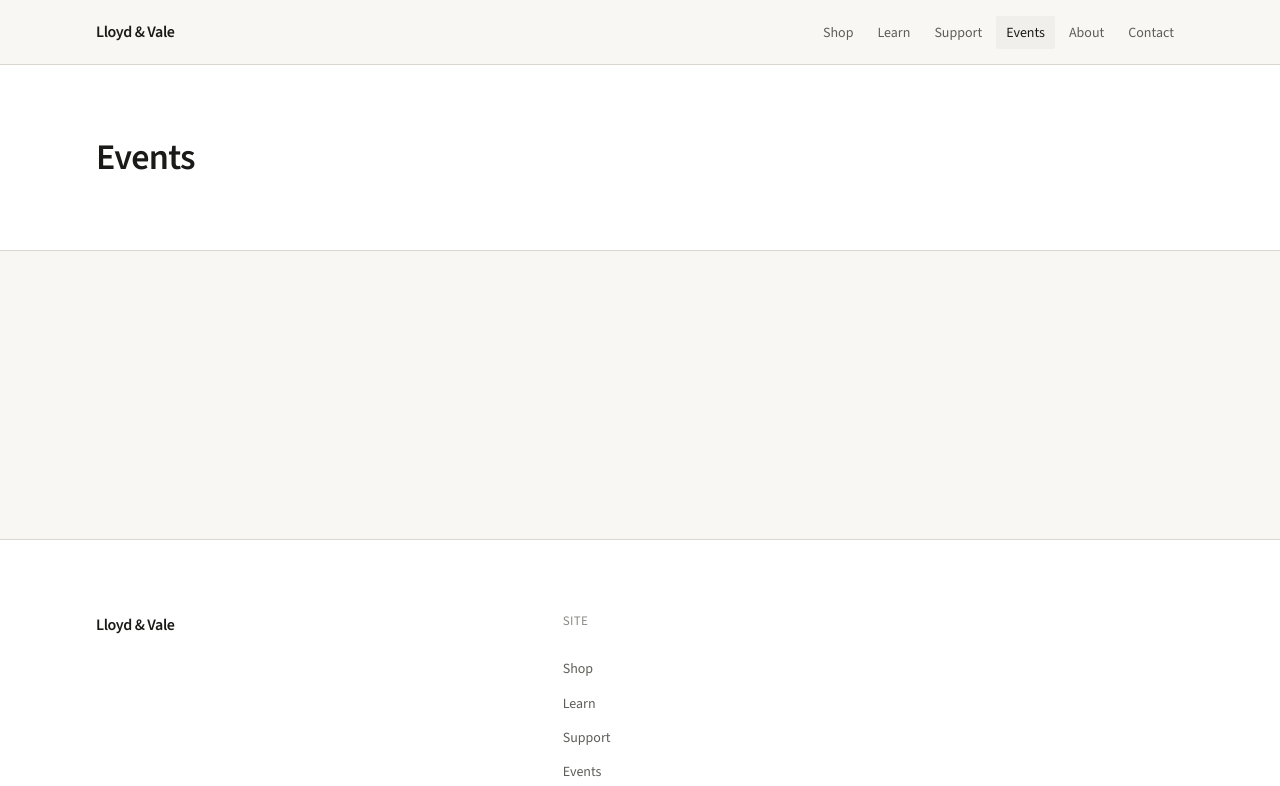
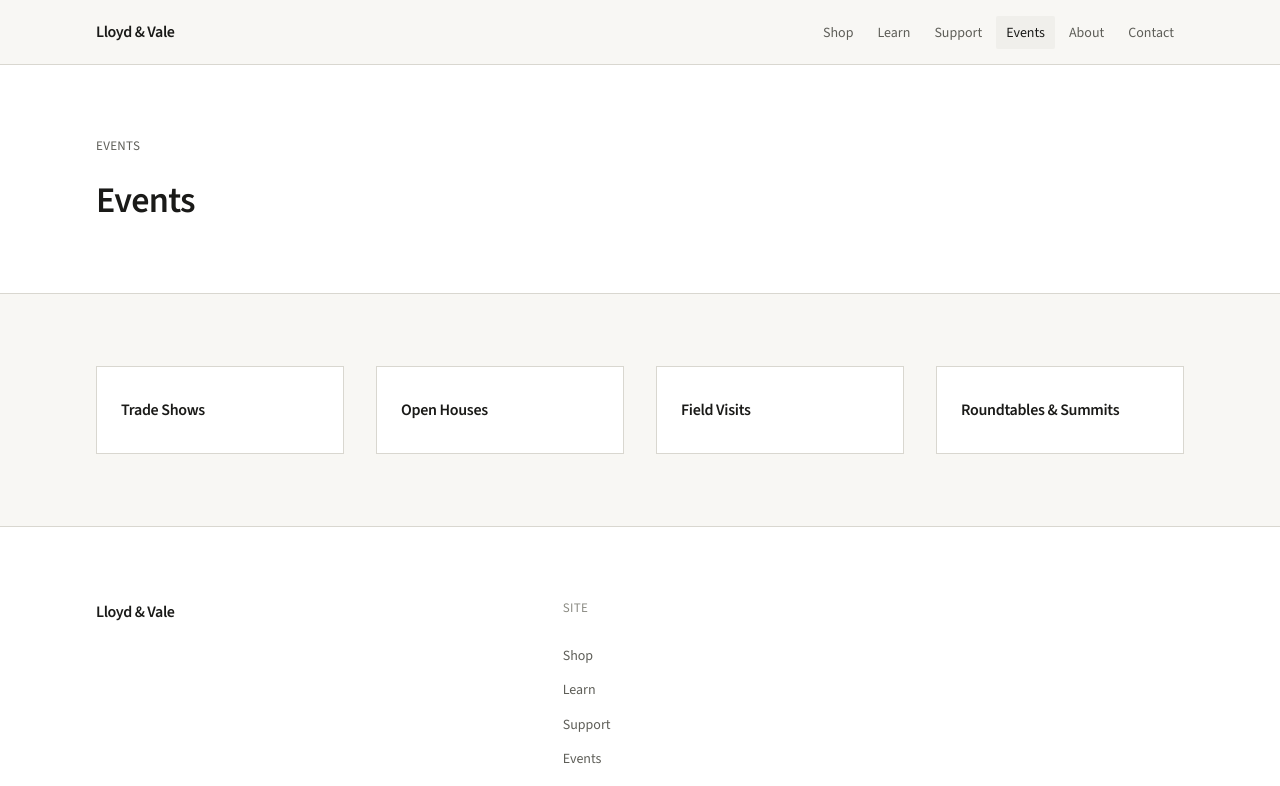
Before and after one commit to michaeldewong/lloyd-and-vale, a Next.js app: page /events in a window 1280 px wide. Shown: the top 786 px of the page. Built offline with nearby package versions, Linux system fonts and the light colour scheme.

Commit message:
Implement Lloyd & Vale events landing page

```diff
--- a/src/app/(site)/events/page.tsx
+++ b/src/app/(site)/events/page.tsx
@@ -1,6 +1,34 @@
-import { PageShell } from "@/components/layout/PageShell";
-import { pageTitles } from "@/content/navigation";
+import Link from "next/link";
+import { PageHero } from "@/components/layout/PageHero";
+import { Section } from "@/components/layout/Section";
+import { eventsPage } from "@/content/events";
+
+function EventsSubsectionBlocks() {
+  return (
+    <ul className="grid gap-(--spacing-content-lg) sm:grid-cols-2 lg:grid-cols-4">
+      {eventsPage.subsections.map((block) => (
+        <li key={block.href}>
+          <Link
+            href={block.href}
+            className="group flex h-full min-h-[5.5rem] items-center border border-border bg-surface p-(--spacing-content) transition-colors hover:border-border-strong"
+          >
+            <h2 className="text-body font-semibold text-foreground group-hover:text-accent">
+              {block.title}
+            </h2>
+          </Link>
+        </li>
+      ))}
+    </ul>
+  );
+}
 
 export default function EventsPage() {
-  return <PageShell title={pageTitles.events} />;
+  return (
+    <div className="w-full">
+      <PageHero title={eventsPage.title} eyebrow={eventsPage.eyebrow} />
+      <Section spacing="default">
+        <EventsSubsectionBlocks />
+      </Section>
+    </div>
+  );
 }
--- /dev/null
+++ b/src/content/events.ts
@@ -0,0 +1,27 @@
+/**
+ * Events landing page — Gate 1 clean placeholder / routing layer.
+ * Sub-section titles and link targets only; no locked block copy.
+ */
+
+export const eventsPage = {
+  eyebrow: "Events",
+  title: "Events",
+  subsections: [
+    {
+      title: "Trade Shows",
+      href: "/events/trade-shows",
+    },
+    {
+      title: "Open Houses",
+      href: "/events/open-houses",
+    },
+    {
+      title: "Field Visits",
+      href: "/events/field-visits",
+    },
+    {
+      title: "Roundtables & Summits",
+      href: "/events/roundtables-and-summits",
+    },
+  ],
+} as const;
```
